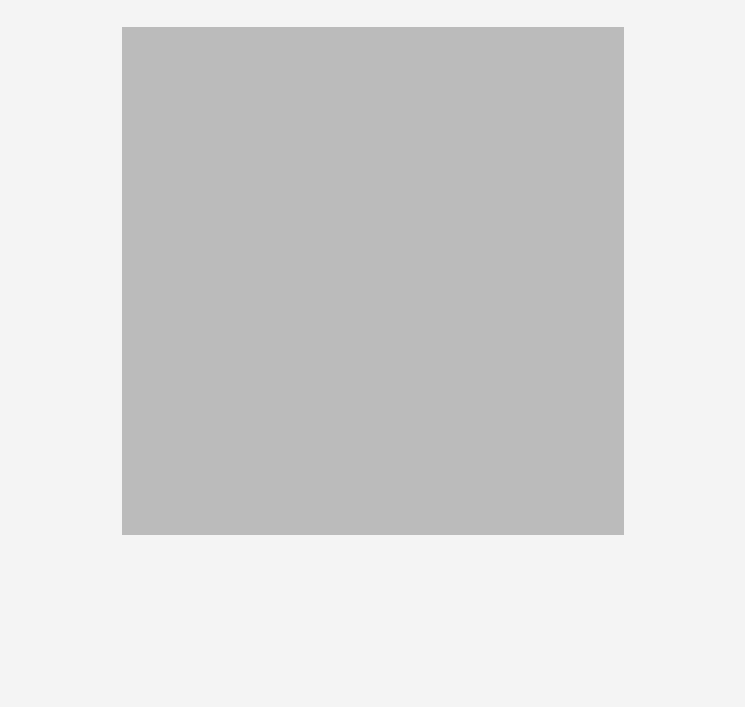
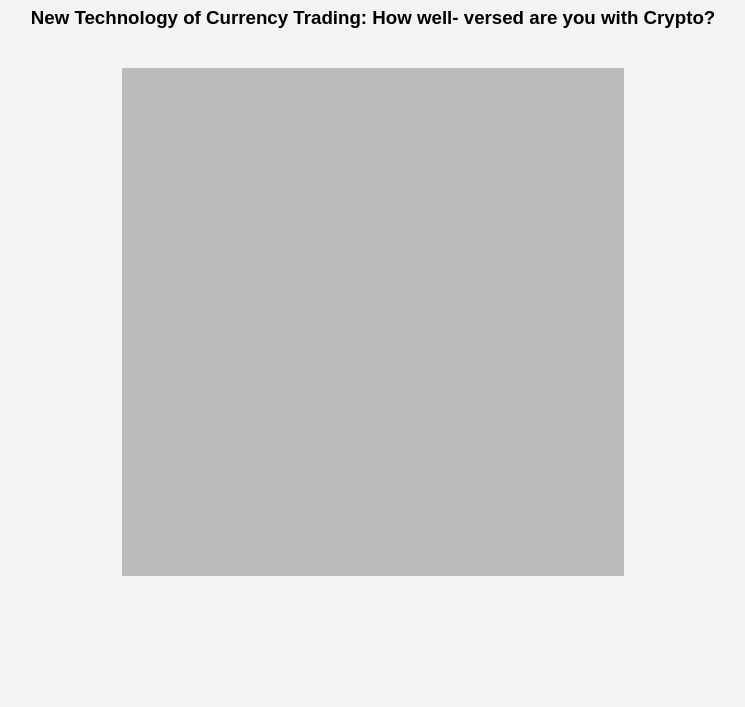
Before and after one commit to Arun2198/Puzzle_1, a plain HTML site: page index.html in a window 1280 px wide. Shown: the part 93-800 px from the top of the page, without its empty margins (267-1012 px from the left). Drawn offline with Linux system fonts and the light colour scheme.

Commit message:
index.html

```diff
--- a/index.html
+++ b/index.html
@@ -38,7 +38,7 @@
 </head>
 <body>
     <h1>Crossword Puzzle Answers</h1>
-
+    <h3>New Technology of Currency Trading: How well- versed are you with Crypto?</h3>
     <div class="scratch-container">
         <div class="answer" id="answer">
             <img id="dimesions" src="Answer1.png" alt="Error">
```
